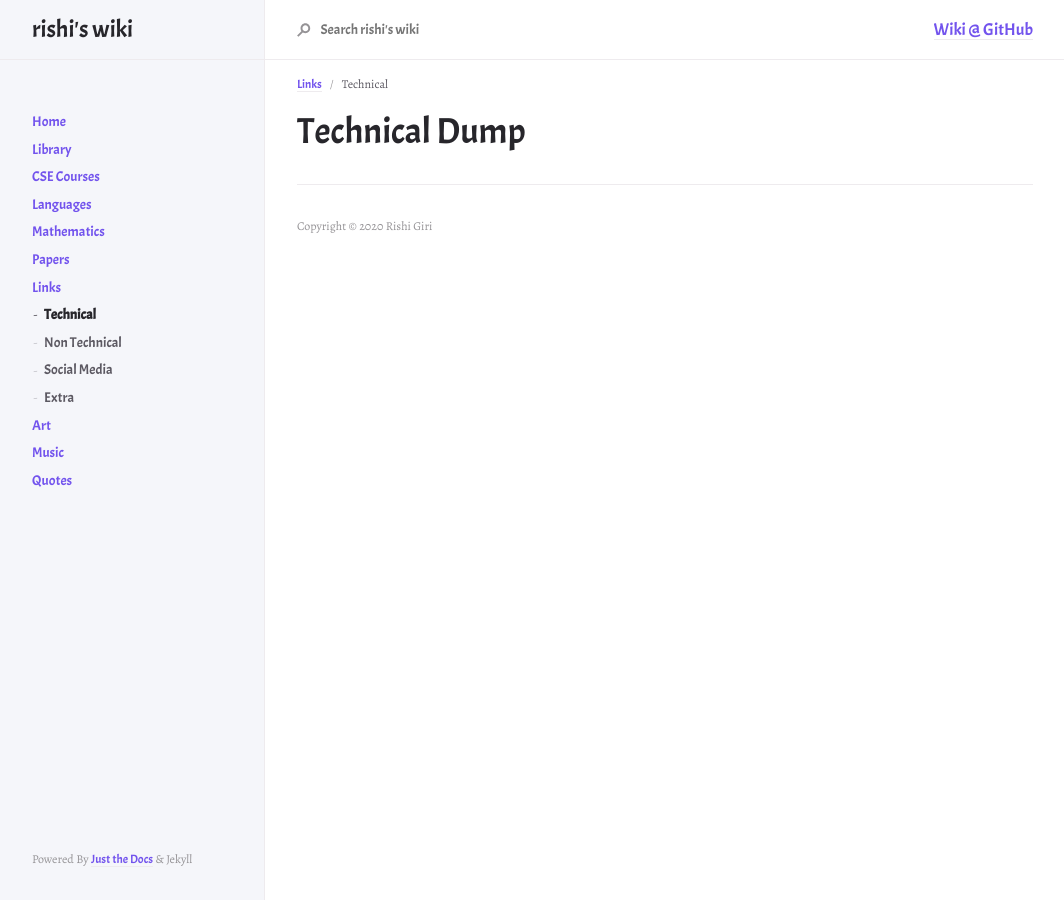
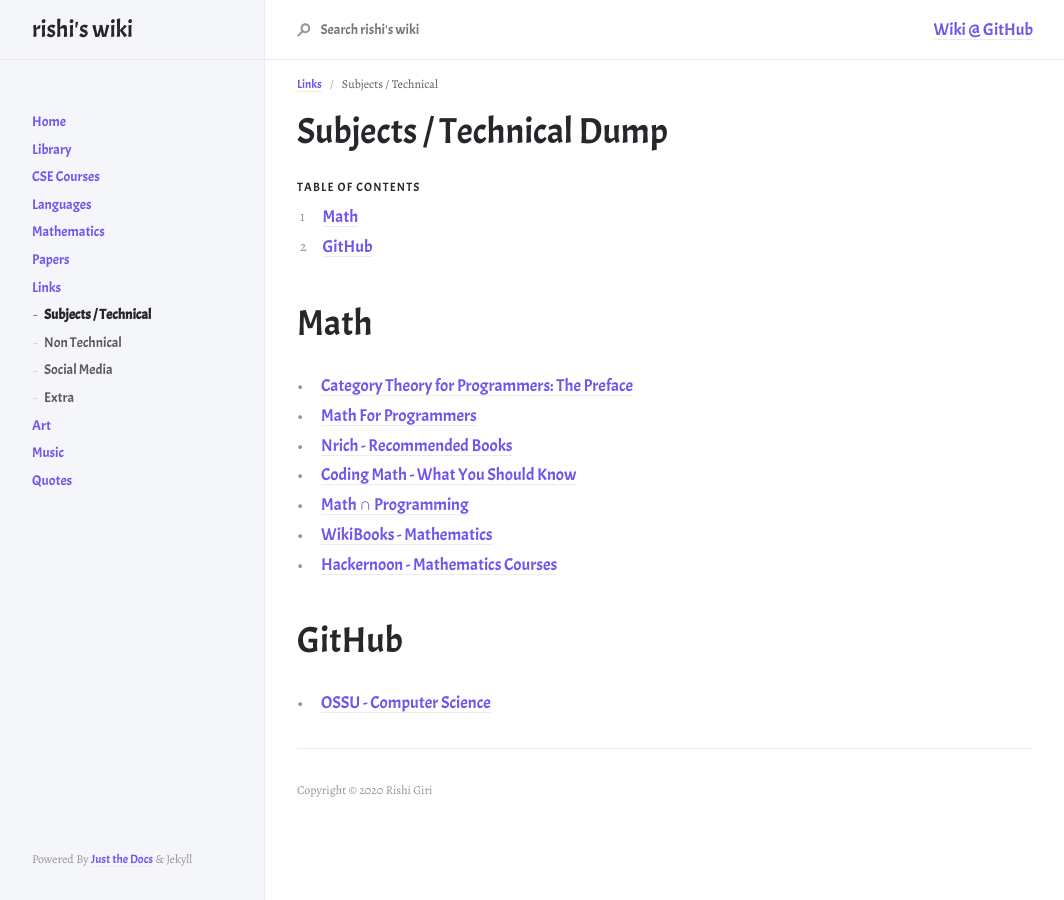
Before and after one commit to r8w/r8w, a Jekyll site: the page built from docs/links/tech.md, in a window 1280 px wide. Shown: the whole page, without its empty margins (107-1171 px from the left). Built offline with Jekyll 4.4.1, drawn with Linux system fonts in a browser that asks for light colours; nearby versions of some CDN libraries.

Commit message:
add links

```diff
--- a/docs/links/tech.md
+++ b/docs/links/tech.md
@@ -1,8 +1,29 @@
 ---
 layout: default
 parent: Links
-title: Technical
+title: Subjects / Technical
 nav_order: 1
 ---
 
-# Technical Dump
+# Subjects / Technical Dump
+{: .no_toc }
+
+## Table of contents
+{: .no_toc .text-delta }
+
+1. TOC
+{:toc}
+
+# Math
+
+- [Category Theory for Programmers: The Preface](https://bartoszmilewski.com/2014/10/28/category-theory-for-programmers-the-preface/)
+- [Math For Programmers](http://wiki.c2.com/?MathForProgrammers..here)
+- [Nrich - Recommended Books](https://nrich.maths.org/books)
+- [Coding Math - What You Should Know](https://magoosh.com/data-science/coding-math-what-you-should-know/)
+- [Math ∩ Programming](https://jeremykun.com/main-content/)
+- [WikiBooks - Mathematics](https://en.wikibooks.org/wiki/Subject:Mathematics)
+- [Hackernoon - Mathematics Courses](https://hackernoon.com/be-a-better-programmer-with-these-40-mathematics-courses-d8ca48a2f8a2)
+
+# GitHub
+
+- [OSSU - Computer Science](https://github.com/ossu/computer-science)
```
Also changed, not shown: docs/links/extra.md (+27 -0 lines), docs/links/nontech.md (+11 -0 lines), docs/links/social.md (+24 -0 lines).
